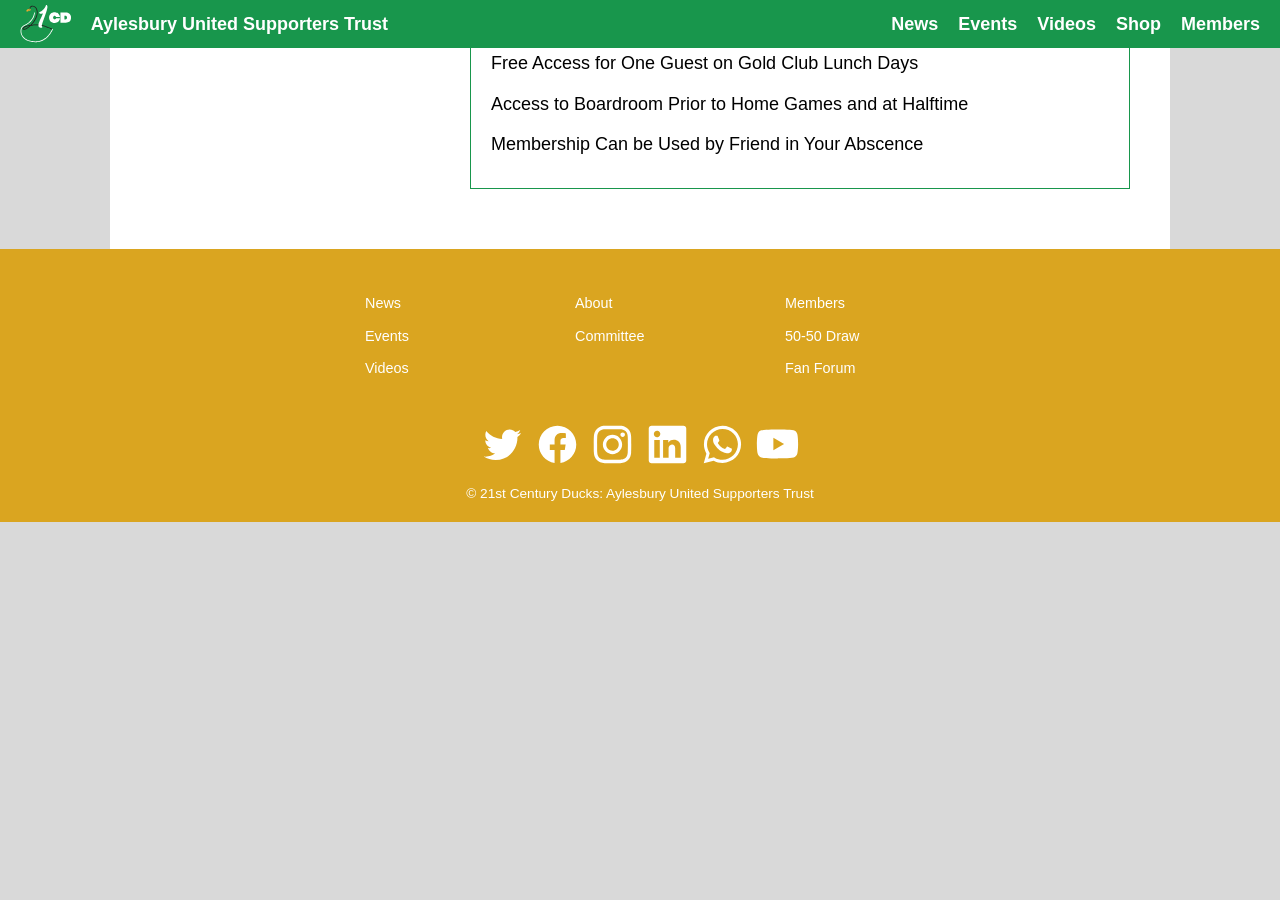
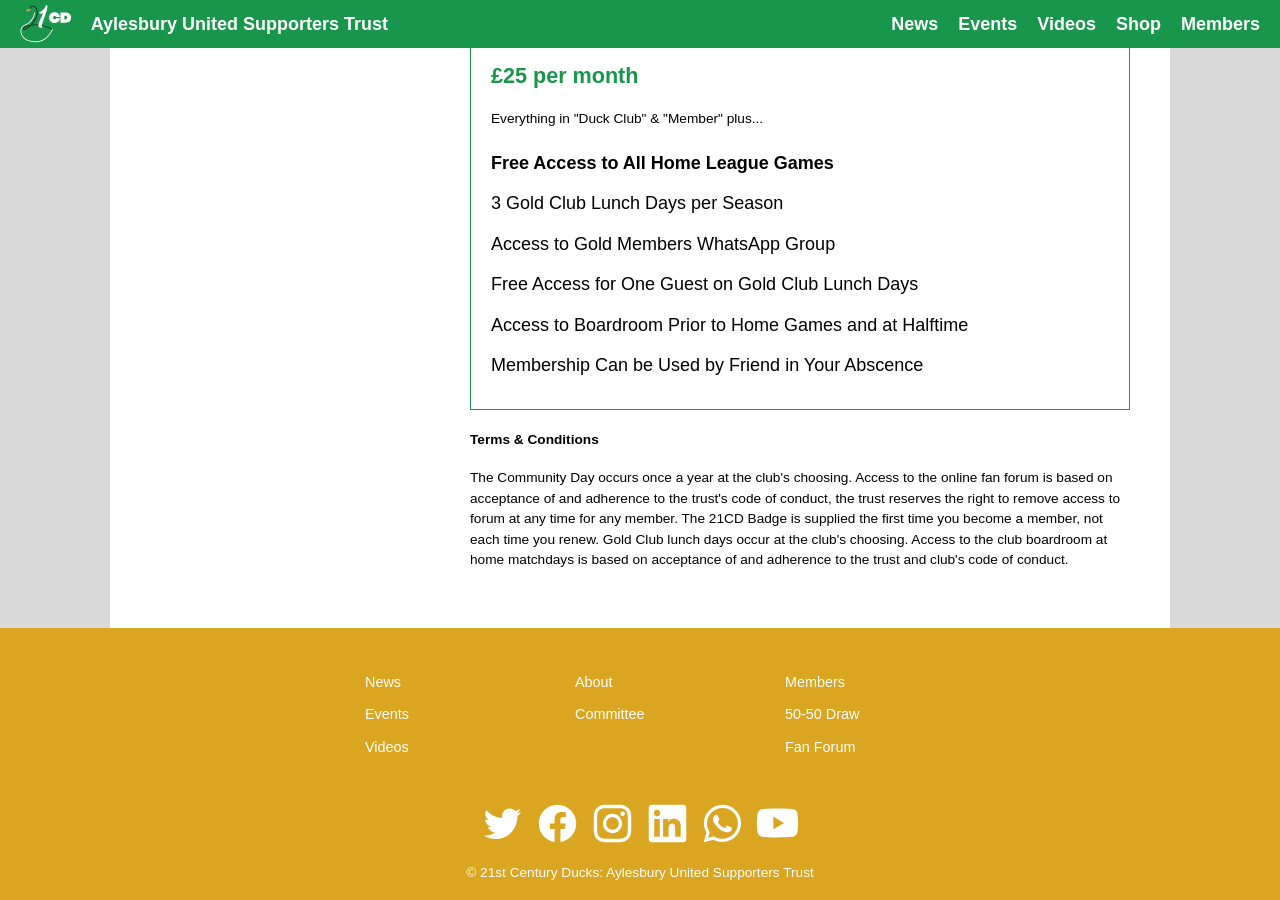
Before and after one commit to RobDWaller/21ducks.github.io, a Jekyll site: the page built from members.html, in a window 1280 px wide and 900 px high, scrolled down 1024 px. Built offline with Jekyll 4.4.1, drawn with Linux system fonts in a browser that asks for light colours; before the commit the page ends 1546 px from its top, so only the background shows below that; some of the changed text lies outside the part shown.

Commit message:
Added more copy to the members page.

```diff
--- a/members.html
+++ b/members.html
@@ -3,9 +3,13 @@
 title: "Members"
 permalink: members.html
 tags: [football, soccer, trust, supporters, aylesbury, aylesbury-united, members, membership]
-description: "TBC"
+description: "Become a 21 Ducks member and deepen your connection to Aylesbury United Football Club."
 menu: "members"
 ---
+<h2>Become a Member</h2>
+<p>Become a 21 Ducks member and deepen your connection to Aylesbury United Football Club. Enjoy exclusive benefits like
+free entry to match days, shareholder status, club events and access to our vibrant fan community and online forum.
+Join today and actively support your club's growth while gaining unparalleled access and a sense of belonging!</p>
 <div class="membership-type">
     <div class="header green"><h2>Duck Club</h2></div>
     <div class="features">
@@ -46,3 +50,9 @@
         </ul>
     </div>
 </div>
+<small><strong>Terms & Conditions</strong></small>
+<small>The Community Day occurs once a year at the club's choosing. Access to the online fan forum is based on
+acceptance of and adherence to the trust's code of conduct, the trust reserves the right to remove access to forum at
+any time for any member. The 21CD Badge is supplied the first time you become a member, not each time you renew. Gold
+Club lunch days occur at the club's choosing. Access to the club boardroom at home matchdays is based on acceptance
+of and adherence to the trust and club's code of conduct.</small>
```
